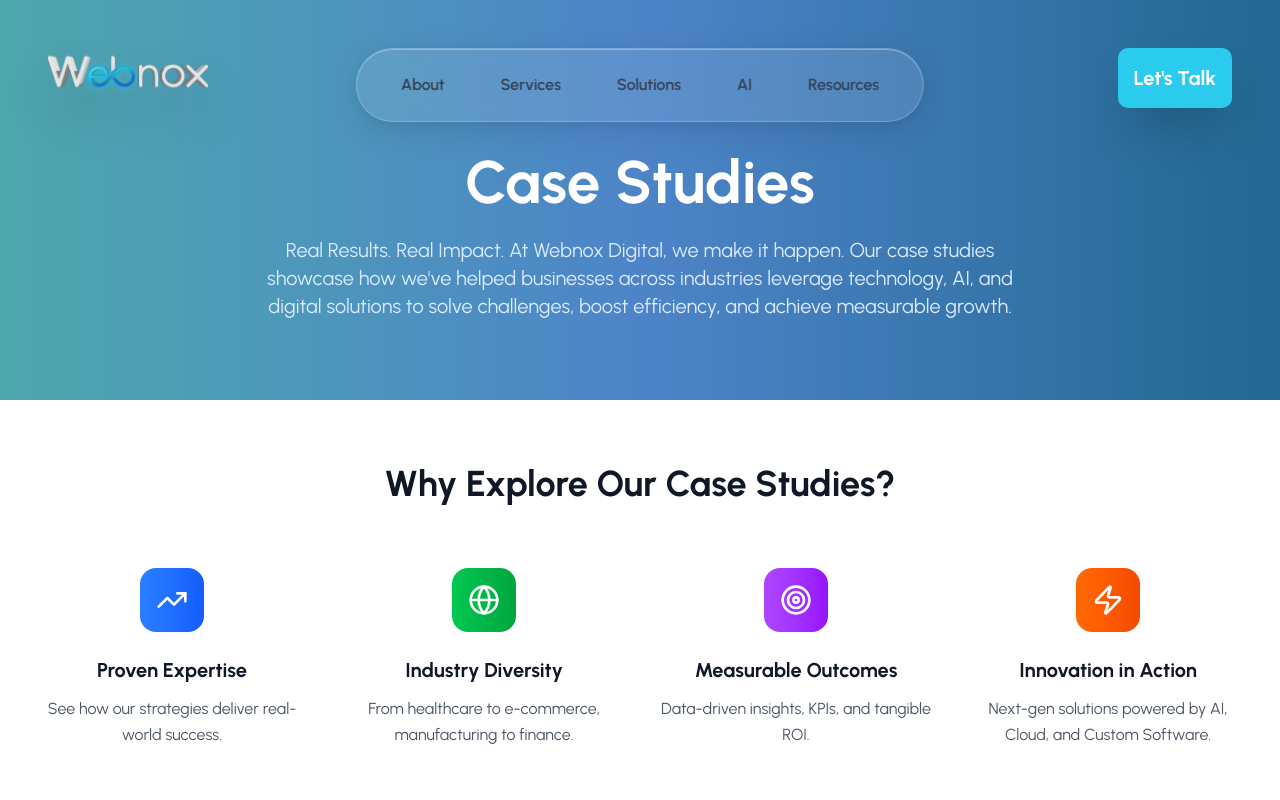
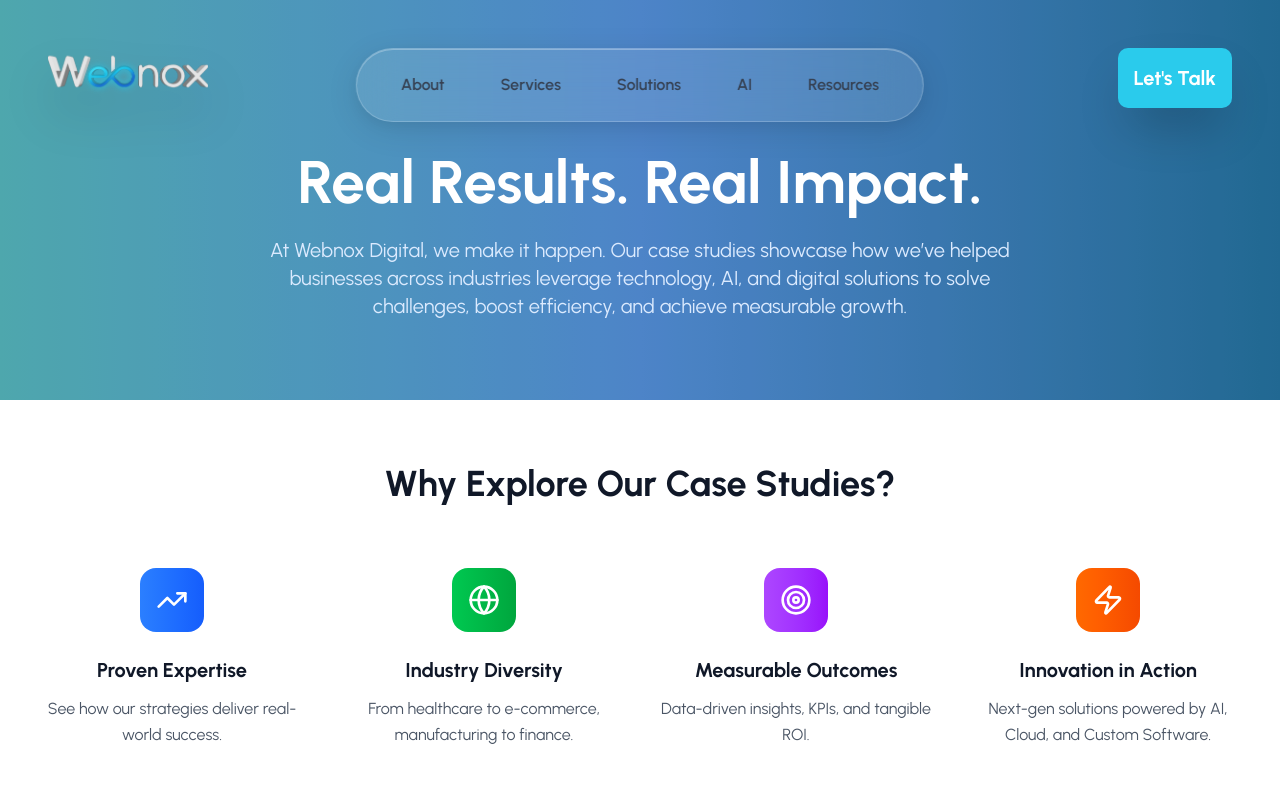
Before and after one commit to SanjairohithM/Webnox-digital, a Next.js app: page /case-studies in a window 1280 px wide. Shown: the top 800 px of the page. Built offline with nearby package versions, Linux system fonts and the light colour scheme; a web font is replaced by a local one.

Commit message:
13.10.25-m

```diff
--- a/app/case-studies/page.jsx
+++ b/app/case-studies/page.jsx
@@ -154,7 +154,7 @@ const CaseStudyPage = () => {
             transition={{ duration: 0.6 }}
             className="text-4xl md:text-6xl font-bold text-white mb-6"
           >
-            Case Studies
+            Real Results. Real Impact.
           </motion.h1>
                      <motion.p
              initial={{ opacity: 0, y: 20 }}
@@ -162,8 +162,8 @@ const CaseStudyPage = () => {
              transition={{ duration: 0.6, delay: 0.2 }}
              className="text-xl text-blue-100 max-w-3xl mx-auto"
            >
-             Real Results. Real Impact. At Webnox Digital, we make it happen. Our case studies showcase how we've helped businesses across industries leverage technology, AI, and digital solutions to solve challenges, boost efficiency, and achieve measurable growth.
-           </motion.p>
+           At Webnox Digital, we make it happen. Our case studies showcase how we’ve helped businesses across industries leverage technology, AI, and digital solutions to solve challenges, boost efficiency, and achieve measurable growth.
+          </motion.p>
         </div>
       </div>
 
--- a/app/sections/Mission.jsx
+++ b/app/sections/Mission.jsx
@@ -584,7 +584,7 @@ export default function Component() {
                 <div ref={contentRefs.headlines} className="space-y-2 sm:space-y-4">
                   <div className="flex items-center gap-2 sm:gap-4 flex-wrap mb-3 sm:mb-5 pt-2">
                     <h1 className="text-5xl sm:text-3xl md:text-4xl lg:text-5xl xl:text-6xl 2xl:text-8xl font-sans font-semibold text-gray-800 tracking-tight leading-tight">
-                      AI-Driven Innovation for a
+                      AI-Driven Innovation for a Smarter,
                     </h1>
                   </div>
 
@@ -631,8 +631,7 @@ export default function Component() {
                       <h1 className="text-lg sm:text-xl md:text-2xl font-extrabold text-black text-right pr-2 sm:pr-4 mb-3 sm:mb-4 md:mb-6">Approach</h1>
                       <div className="text-gray-700 text-right pr-2 sm:pr-4">
                         <p className="text-sm sm:text-base md:text-lg">
-                          Innovation meets precision in everything we do. We blend creativity and code to build digital
-                          success stories. Think global
+                        Innovation meets precision in everything we do. We blend creativity and code to build digital success stories. Think globally.
                         </p>
                       </div>
                     </div>
```
